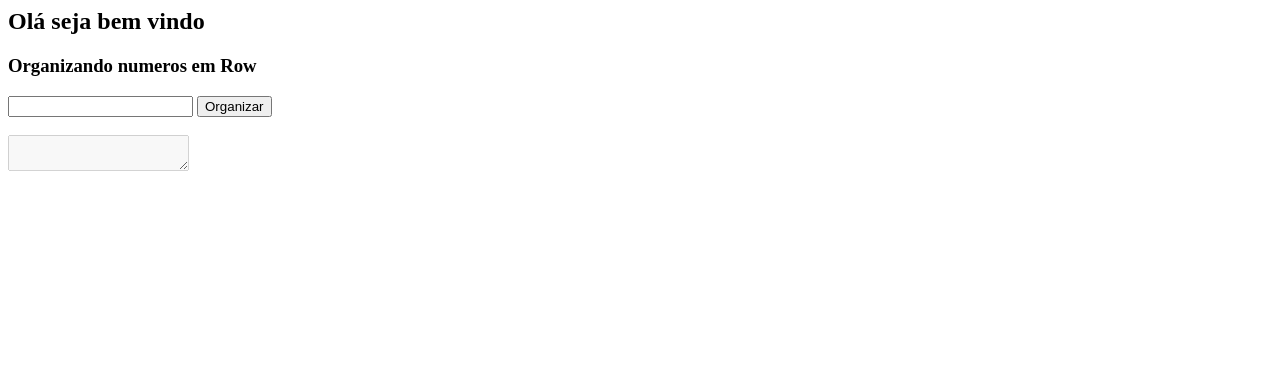
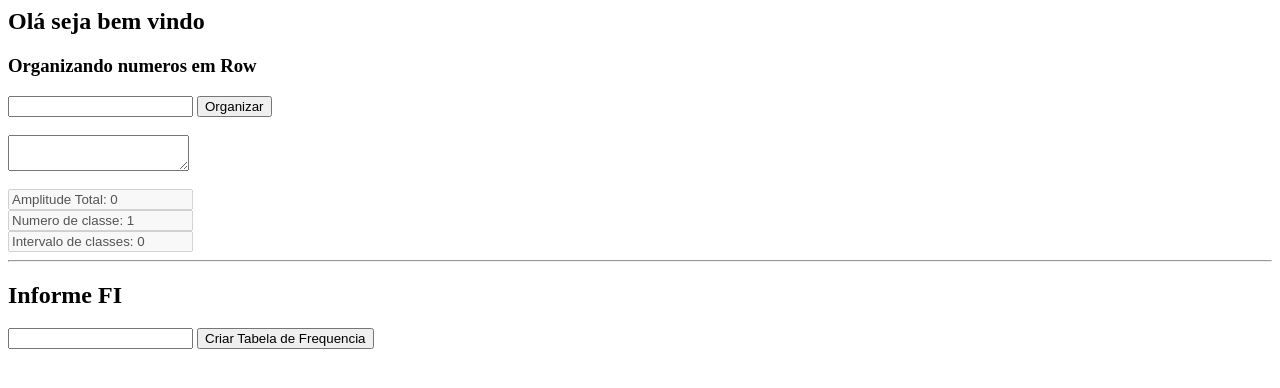
Before and after one commit to Rodrigo322/tabela-frequencia, a plain HTML site: page public/index.html in a window 1280 px wide. Both pictures are taken after a click on the button "Organizar". Drawn offline with Linux system fonts and the light colour scheme.

Commit message:
Criando funçoes para calcular intervalo de classes e quantidade de classes

```diff
--- a/public/index.html
+++ b/public/index.html
@@ -12,15 +12,38 @@
     <h2>Olá seja bem vindo</h2>
 
     <h3>Organizando numeros em Row</h3>
-    <input type="text" id="number" name="numbers" />
+
+
+    <input type="text" id="number" name="numbers" / >
 
     <button onclick="organizedNumbers()">Organizar</button>
 
     <br>
     <br>
-    <textarea id="result" disabled="">
+    <textarea id="result">
 
     </textarea>
+
+    <br>
+    <br>
+
+    <input type="text" id="amplitudeTotal" placeholder="Amplitude total" disabled="" >
+    <br>
+    <input type="text" id="numeroClasses" placeholder="Numero de classes" disabled="">
+    <br>
+    <input type="text" id="intervaloClasse" placeholder="Intervalo de classes" disabled="">
+
+    <br>
+
+    <hr>
+
+
+    <h2>Informe FI </h2>
+
+    <input type="text" id="FI" name="FI" />
+
+    <button onclick="">Criar Tabela de Frequencia</button>
+
 </body>
 
 </html>
--- a/public/js/calculation.js
+++ b/public/js/calculation.js
@@ -1,18 +1,42 @@
 function organizedNumbers() {
     var disorganizedNumbers = [];
     var organizedNumber = [];
+    var fullRange = 0;
 
     var number = document.getElementById('number').value;
+
     disorganizedNumbers = number.split(' ');
 
     organizedNumber = disorganizedNumbers.sort(function(a, b) {
         return a - b;
     });
 
+
+
     let result = "";
     for (var index = 0; index < disorganizedNumbers.length; index++) {
         result += " " + organizedNumber[index];
     }
 
+    fullRange = parseInt(organizedNumber[disorganizedNumbers.length - 1]) - parseInt(organizedNumber[0]);
+
+    if(isNaN(fullRange)){
+    fullRange = 0;
+    }
+
+   const numberClass = numberClassSturges(disorganizedNumbers.length);
+
     document.getElementById('result').value = result;
+    document.getElementById('amplitudeTotal').value = "Amplitude Total: " + fullRange;
+    document.getElementById('numeroClasses').value ="Numero de classe: " +  numberClass;
+    document.getElementById('intervaloClasse').value = "Intervalo de classes: " + parseInt(fullRange / numberClass);
+
 }
+
+function numberClassSturges(number){
+   var result = 0;
+   const log = Math.log10(parseInt(number))
+
+   result = Math.ceil((3.3 * log) + 1 );
+   return result;
+}
```
Also changed, not shown: 1 other file.
